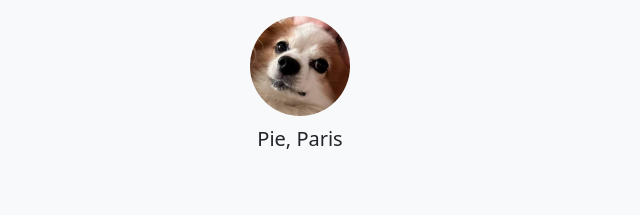
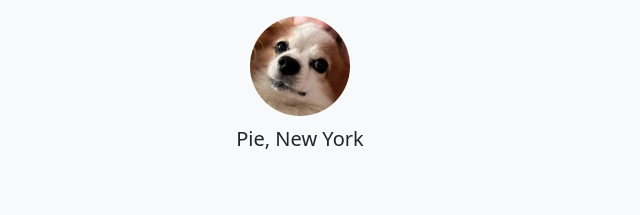
Before and after one commit to MamoruHikari/bootstrap-dog-tinder, a plain HTML site: page index.html in a window 1280 px wide. Shown: the part 1220-1435 px from the top of the page, 340-980 px from the left. Drawn offline with nearby package versions, Linux system fonts and the light colour scheme.

Commit message:
Update index.html

```diff
--- a/index.html
+++ b/index.html
@@ -88,7 +88,7 @@
       <div class="container py-5">
         <h2 class="text-body-emphasis">"I no longer have to sniff other dogs for love. I've found the hottest Corgi on TinDog. Woof."</h1>
         <img src="./images/dog-img2.jpg" height="100px" class="rounded-circle mt-5 mb-2">
-        <p class="col-lg-8 mx-auto lead">Pie, Paris</p>
+        <p class="col-lg-8 mx-auto lead">Pie, New York</p>
         <div class="row pt-5 ps-lg-5">
           <div class="col-lg-3 col-12 mb-lg-0 mb-3"><img src="./images/techcrunch.png" class="img-fluid" style="height: 30px;"></div>
           <div class="col-lg-3 col-12 mb-lg-0 mb-3"><img src="./images/mashable.png" class="img-fluid" style="height: 30px;"></div>
```
